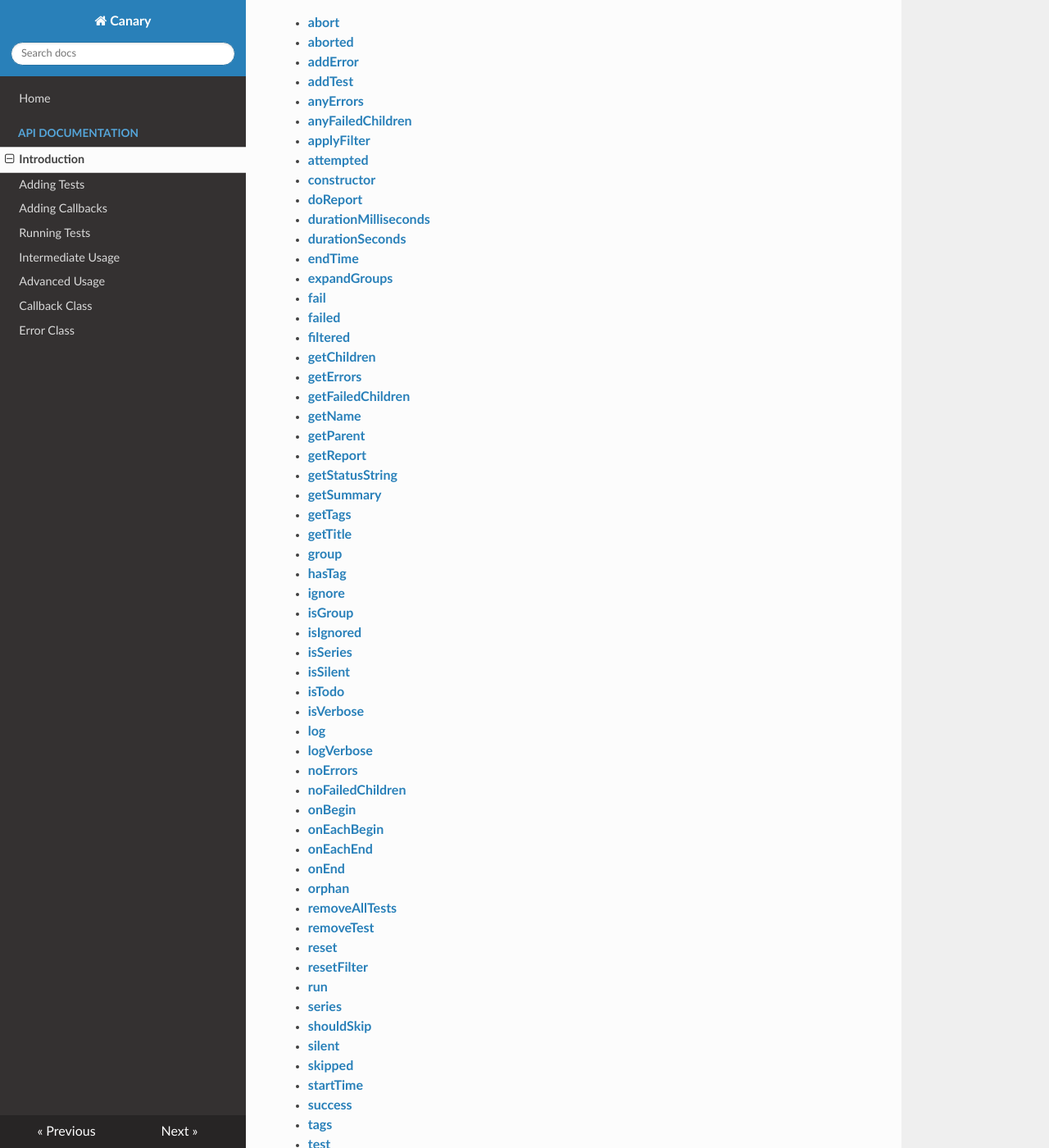
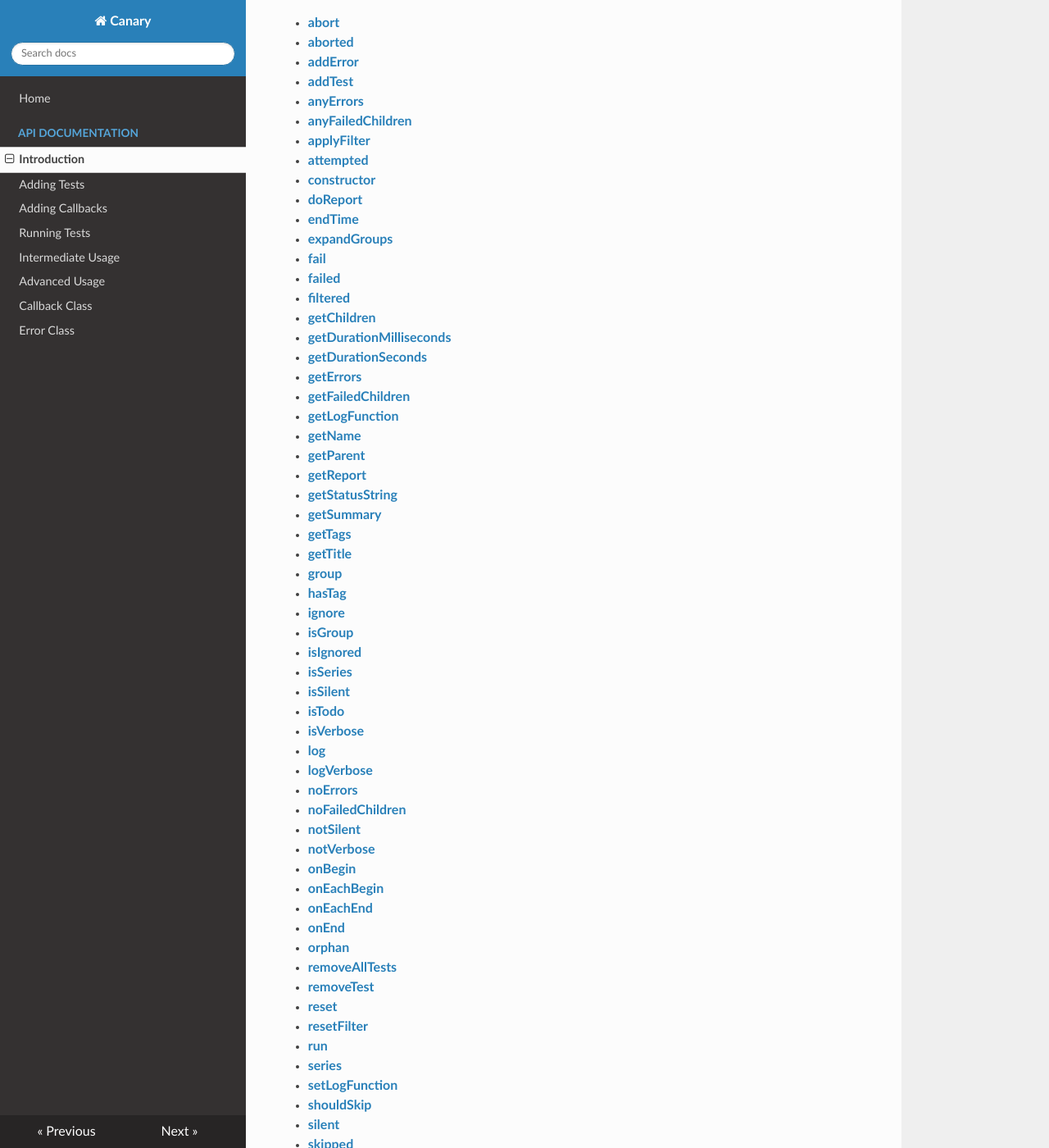
Before and after one commit to Mapita/Canary, an MkDocs documentation site: the page built from docs/api-introduction.md, in a window 1280 px wide and 1400 px high, scrolled down 762 px. Shown: the whole window at 82% size. Built offline with MkDocs 1.6.1, drawn with Linux system fonts in a browser that asks for light colours; nearby versions of some CDN libraries; old or Windows-style settings are respelled for this version of MkDocs.

Commit message:
Update list of CanaryTest class methods

```diff
--- a/docs/api-introduction.md
+++ b/docs/api-introduction.md
@@ -30,16 +30,17 @@ Here is an exhaustive list of documented [**CanaryTest**](api-introduction.md) m
 - [**attempted**](api-status-attributes.md#attempted)
 - [**constructor**](api-advanced-usage.md#constructor)
 - [**doReport**](api-running-tests.md#doreport)
-- [**durationMilliseconds**](api-advanced-usage.md#durationmilliseconds)
-- [**durationSeconds**](api-advanced-usage.md#durationseconds)
 - [**endTime**](api-status-attributes.md#endtime)
 - [**expandGroups**](api-advanced-usage.md#expandgroups)
 - [**fail**](api-advanced-usage.md#fail)
 - [**failed**](api-status-attributes.md#failed)
 - [**filtered**](api-status-attributes.md#filtered)
 - [**getChildren**](api-advanced-usage.md#getchildren)
+- [**getDurationMilliseconds**](api-advanced-usage.md#getdurationmilliseconds)
+- [**getDurationSeconds**](api-advanced-usage.md#getdurationseconds)
 - [**getErrors**](api-advanced-usage.md#geterrors)
 - [**getFailedChildren**](api-advanced-usage.md#getfailedchildren)
+- [**getLogFunction**](api-intermediate-usage.md#getlogfunction)
 - [**getName**](api-advanced-usage.md#getname)
 - [**getParent**](api-advanced-usage.md#getparent)
 - [**getReport**](api-running-tests.md#getreport)
@@ -60,6 +61,8 @@ Here is an exhaustive list of documented [**CanaryTest**](api-introduction.md) m
 - [**logVerbose**](api-intermediate-usage.md#logverbose)
 - [**noErrors**](api-advanced-usage.md#noerrors)
 - [**noFailedChildren**](api-advanced-usage.md#nofailedchildren)
+- [**notSilent**](api-advanced-usage.md#notsilent)
+- [**notVerbose**](api-advanced-usage.md#notverbose)
 - [**onBegin**](api-group-callbacks.md#onbegin)
 - [**onEachBegin**](api-group-callbacks.md#oneachbegin)
 - [**onEachEnd**](api-group-callbacks.md#oneachend)
@@ -71,6 +74,7 @@ Here is an exhaustive list of documented [**CanaryTest**](api-introduction.md) m
 - [**resetFilter**](api-advanced-usage.md#resetfilter)
 - [**run**](api-running-tests.md#run)
 - [**series**](api-adding-tests.md#series)
+- [**setLogFunction**](api-intermediate-usage.md#setlogfunction)
 - [**shouldSkip**](api-advanced-usage.md#shouldskip)
 - [**silent**](api-advanced-usage.md#silent)
 - [**skipped**](api-status-attributes.md#skipped)
--- a/docs/buildTestClassAttributeList.js
+++ b/docs/buildTestClassAttributeList.js
@@ -12,7 +12,7 @@ fs.readdirSync(".").forEach(file => {
         for(let line of fileContent.split("\n")){
             if(line.startsWith("# ") && lower.indexOf(line[2]) >= 0){
                 items.push({
-                    name: line.slice(2),
+                    name: line.slice(2).trim(),
                     file: file
                 });
             }
@@ -27,5 +27,5 @@ items.sort((a, b) => {
 });
 
 for(let item of items){
-    console.log(`- [${item.name}](${item.file}#${item.name.toLowerCase()})`);
+    console.log(`- [**${item.name}**](${item.file}#${item.name.toLowerCase()})`);
 }
```
